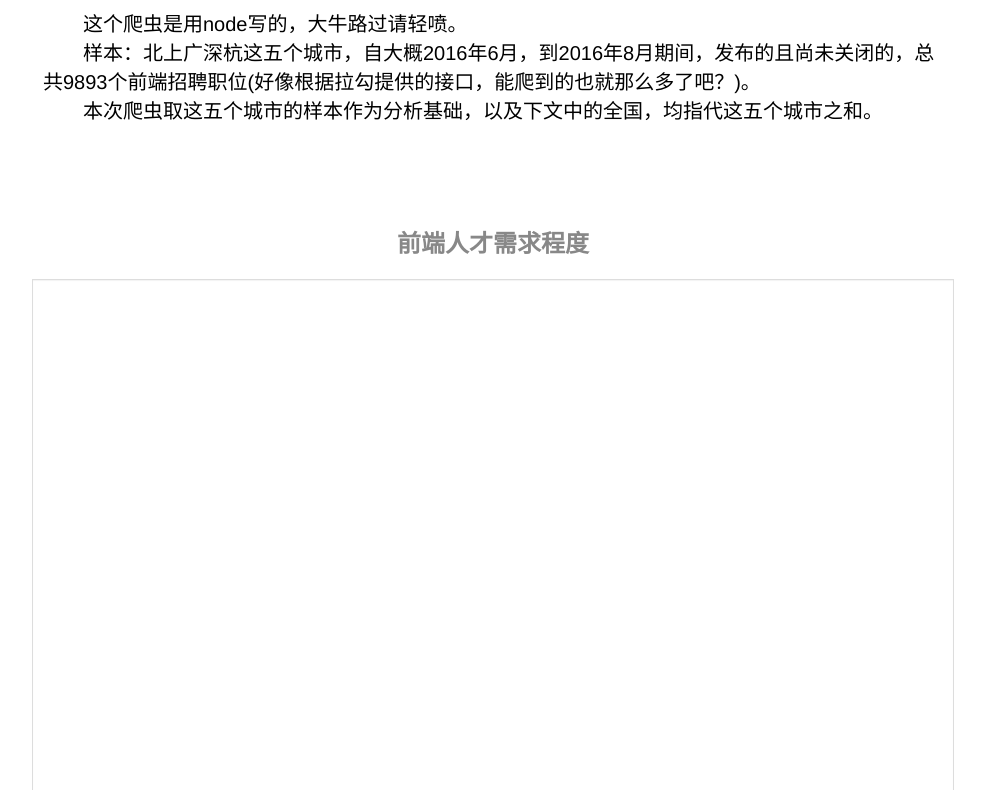
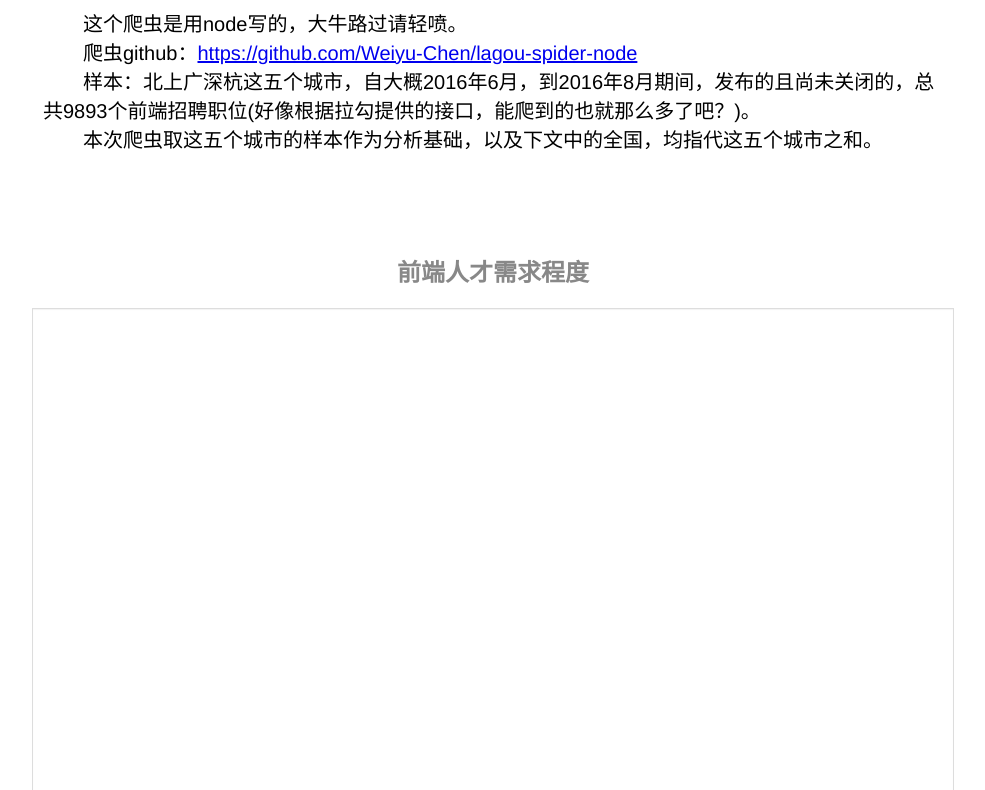
Before and after one commit to SunshowerC/lagou-spider-data-handle, a website: page public/spider-chart-frontend.html in a window 1280 px wide. Shown: the part 81-871 px from the top of the page, without its empty margins (147-1132 px from the left). Drawn offline with nearby package versions, Linux system fonts and the light colour scheme; no server answers.

Commit message:
update info

```diff
--- a/public/spider-chart-frontend.html
+++ b/public/spider-chart-frontend.html
@@ -76,6 +76,8 @@
 <header class="describe">
     <h1 class="title">从拉勾网爬的招聘数据看前端人才发展与前景</h1>
     <p>这个爬虫是用node写的，大牛路过请轻喷。</p>
+    <p>爬虫github：<a href="https://github.com/Weiyu-Chen/lagou-spider-node">https://github.com/Weiyu-Chen/lagou-spider-node</a></p>
+
     <p>样本：北上广深杭这五个城市，自大概2016年6月，到2016年8月期间，发布的且尚未关闭的，总共9893个前端招聘职位(好像根据拉勾提供的接口，能爬到的也就那么多了吧？)。</p>
     <p>本次爬虫取这五个城市的样本作为分析基础，以及下文中的全国，均指代这五个城市之和。</p>
 </header>
```
